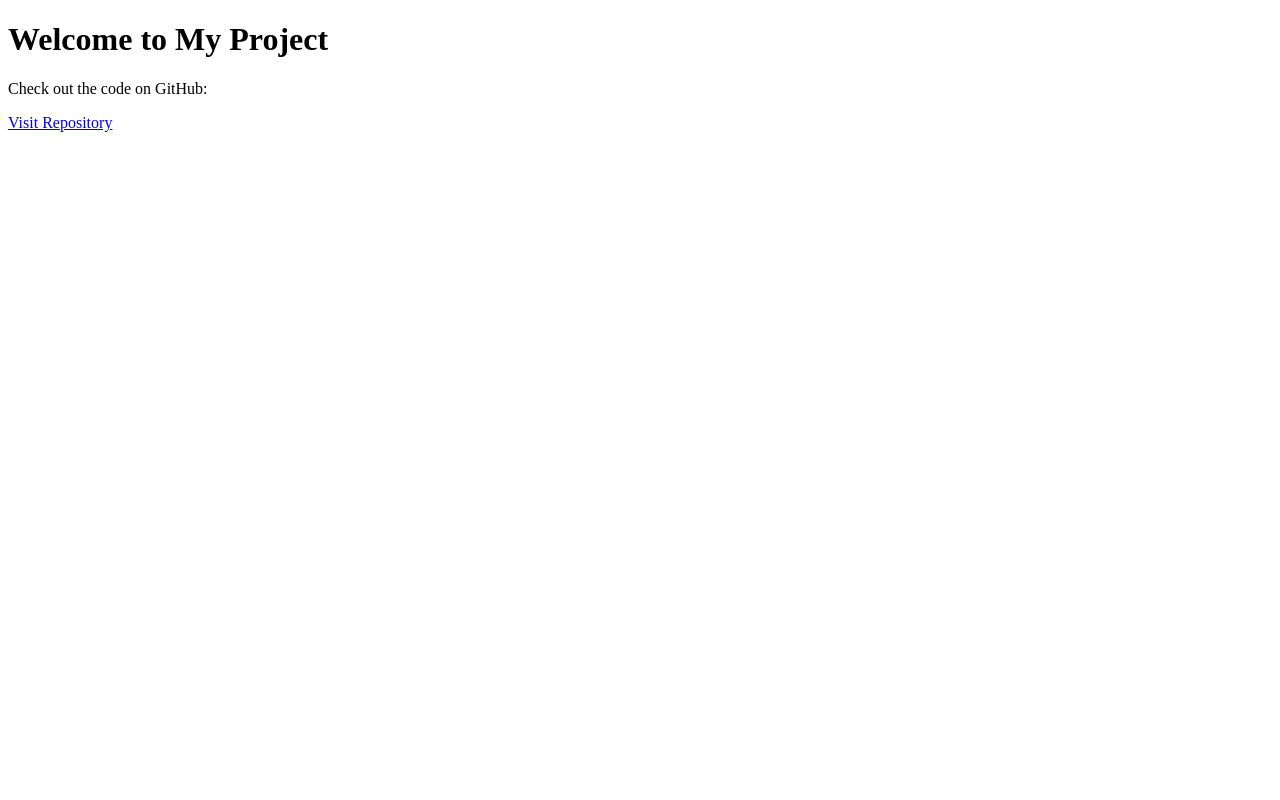
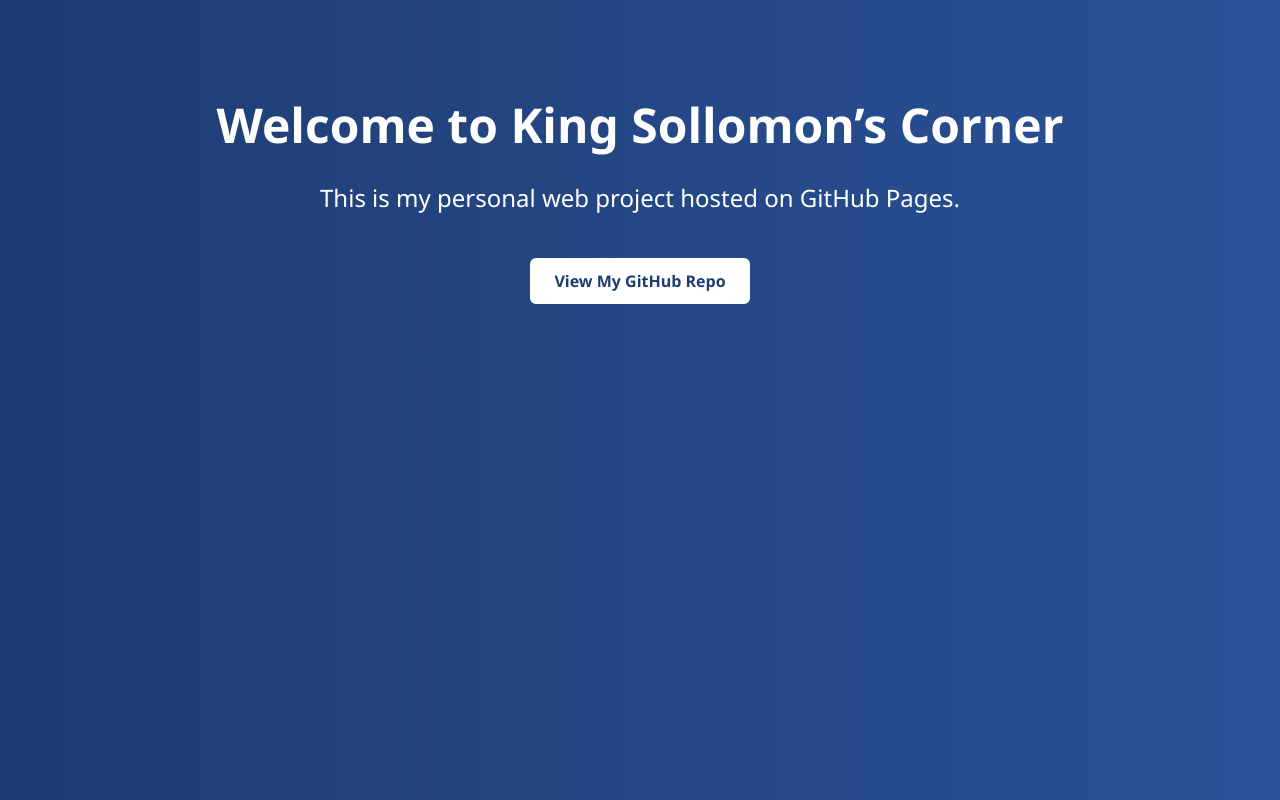
Before and after one commit to Kingsollomon/coursera-test, a plain HTML site: page index.html in a window 1280 px wide. Drawn offline with Linux system fonts and the light colour scheme.

Commit message:
Update index.html

```diff
--- a/index.html
+++ b/index.html
@@ -1,13 +1,43 @@
 <!DOCTYPE html>
-<html>
+<html lang="en">
 <head>
-  <title>Coursera-test</title>
+  <meta charset="UTF-8" />
+  <meta name="viewport" content="width=device-width, initial-scale=1.0" />
+  <title>King Sollomon</title>
+  <style>
+    body {
+      font-family: 'Segoe UI', sans-serif;
+      background: linear-gradient(to right, #1e3c72, #2a5298);
+      color: white;
+      text-align: center;
+      padding: 60px;
+      margin: 0;
+    }
+    h1 {
+      font-size: 3em;
+      margin-bottom: 0.3em;
+    }
+    p {
+      font-size: 1.5em;
+    }
+    a {
+      display: inline-block;
+      margin-top: 20px;
+      padding: 12px 24px;
+      background-color: white;
+      color: #1e3c72;
+      text-decoration: none;
+      border-radius: 6px;
+      font-weight: bold;
+    }
+    a:hover {
+      background-color: #ccc;
+    }
+  </style>
 </head>
 <body>
-  <h1>Welcome to My Project</h1>
-  <p>Check out the code on GitHub:</p>
-  <a href="https://github.com/Kingsollomon/coursera-test" target="_Visit Repository">
-    Visit Repository
-  </a>
+  <h1>Welcome to King Sollomon’s Corner</h1>
+  <p>This is my personal web project hosted on GitHub Pages.</p>
+  <a href="https://github.com/kingsollomon/coursera-test" target="_blank">View My GitHub Repo</a>
 </body>
 </html>
```
